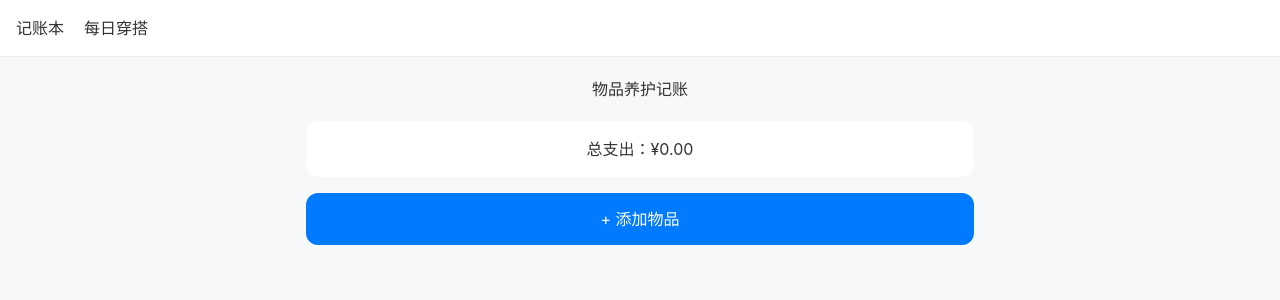
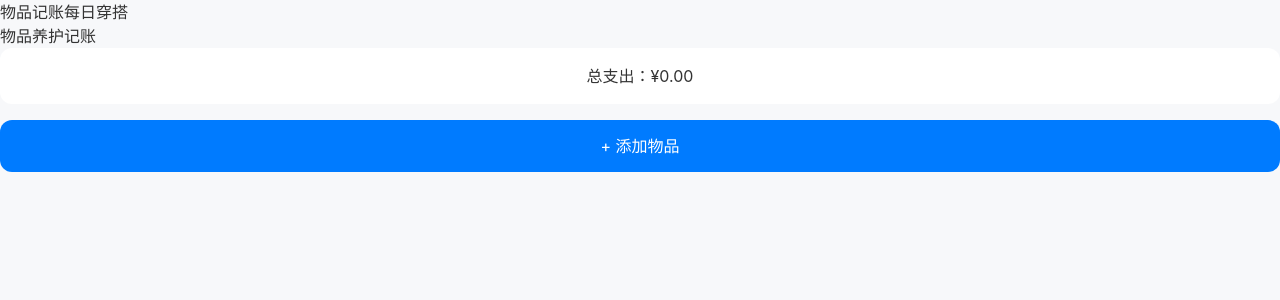
Before and after one commit to cancan1945815-dotcom/life-cost-control, a React app: page / in a window 1280 px wide. Shown: the top 300 px of the page. Built offline with nearby package versions, Linux system fonts and the light colour scheme; the HTML template or start-up script is replaced by a standard one.

Commit message:
重新分组

```diff
--- a/src/App.jsx
+++ b/src/App.jsx
@@ -1,45 +1,11 @@
 import { useState, useEffect } from 'react';
-import { BrowserRouter as Router, Routes, Route, Link } from 'react-router-dom';
 import './App.css';
 
-// 穿搭页面
-function DailyOutfitPage() {
-  const [outfits, setOutfits] = useState(() => {
-    const saved = localStorage.getItem('outfits');
-    return saved ? JSON.parse(saved) : [];
-  });
+function App() {
+  // 页面切换：cost = 记账, outfit = 每日穿搭
+  const [page, setPage] = useState('cost');
 
-  useEffect(() => {
-    localStorage.setItem('outfits', JSON.stringify(outfits));
-  }, [outfits]);
-
-  const addOutfit = (item) => {
-    setOutfits([...outfits, { id: Date.now(), ...item }]);
-  };
-
-  const deleteOutfit = (id) => {
-    setOutfits(outfits.filter(i => i.id !== id));
-  };
-
-  return (
-    <div className="page">
-      <h2>每日穿搭</h2>
-      <div className="outfit-list">
-        {outfits.map(item => (
-          <div key={item.id} className="card">
-            {item.image && <img src={item.image} alt="" />}
-            <h3>{item.name}</h3>
-            <div className="tag">{item.category}</div>
-            <button onClick={() => deleteOutfit(item.id)}>删除</button>
-          </div>
-        ))}
-      </div>
-    </div>
-  );
-}
-
-// 主记账页面
-function CostControlPage() {
+  // ============== 记账数据 ==============
   const [items, setItems] = useState(() => {
     const saved = localStorage.getItem('items');
     return saved ? JSON.parse(saved) : [];
@@ -77,16 +43,39 @@ function CostControlPage() {
   };
 
   const addTransaction = (itemId, data) => {
-    setTransactions([
-      ...transactions,
-      { id: Date.now(), itemId, ...data }
-    ]);
+    setTransactions([...transactions, { id: Date.now(), itemId, ...data }]);
+  };
+
+  // ============== 穿搭数据 ==============
+  const [outfits, setOutfits] = useState(() => {
+    const saved = localStorage.getItem('outfits');
+    return saved ? JSON.parse(saved) : [];
+  });
+
+  const addOutfit = (item) => {
+    setOutfits([...outfits, { id: Date.now(), ...item }]);
+  };
+
+  const deleteOutfit = (id) => {
+    setOutfits(outfits.filter(i => i.id !== id));
   };
 
   return (
-    <div className="page">
+    <div className="app">
+      {/* 顶部切换栏 */}
+      <div className="tab-bar">
+        <button className={page === 'cost' ? 'active' : ''} onClick={() => setPage('cost')}>
+          物品记账
+        </button>
+        <button className={page === 'outfit' ? 'active' : ''} onClick={() => setPage('outfit')}>
+          每日穿搭
+        </button>
+      </div>
+
+      {/* 记账页面 */}
+      {page === 'cost' && (
+        <div className="page-content">
           <h2>物品养护记账</h2>
-
           <div className="summary">
             <p>总支出：¥{totalCost.toFixed(2)}</p>
           </div>
@@ -95,10 +84,10 @@ function CostControlPage() {
             + 添加物品
           </button>
 
-      {/* 浮窗表单 */}
+          {/* 浮窗 */}
           {showModal && (
             <div className="modal-overlay" onClick={() => setShowModal(false)}>
-          <div className="modal" onClick={e => e.stopPropagation()}>
+              <div className="modal" onClick={(e) => e.stopPropagation()}>
                 <h3>添加物品</h3>
                 <ItemForm onAddItem={addItem} onClose={() => setShowModal(false)} />
               </div>
@@ -113,10 +102,34 @@ function CostControlPage() {
             onAddTransaction={addTransaction}
           />
         </div>
+      )}
+
+      {/* 穿搭页面 */}
+      {page === 'outfit' && (
+        <div className="page-content">
+          <h2>每日穿搭</h2>
+          <div className="outfit-grid">
+            {outfits.map((item) => (
+              <div key={item.id} className="outfit-card">
+                {item.image && <img src={item.image} alt="" />}
+                <h4>{item.name}</h4>
+                <div className="tag">{item.category}</div>
+                <button className="del-btn" onClick={() => deleteOutfit(item.id)}>删除</button>
+              </div>
+            ))}
+          </div>
+          <button className="add-btn" onClick={() => {
+            const name = prompt('穿搭名称');
+            if (!name) return;
+            addOutfit({ name, category: '穿搭', image: null });
+          }}>+ 添加穿搭</button>
+        </div>
+      )}
+    </div>
   );
 }
 
-// 物品表单（浮窗里面）
+// 物品表单（浮窗）
 function ItemForm({ onAddItem, onClose }) {
   const [name, setName] = useState('');
   const [category, setCategory] = useState('');
@@ -135,13 +148,17 @@ function ItemForm({ onAddItem, onClose }) {
     r.readAsDataURL(f);
   };
 
+  const calc = (str) => {
+    try { return Function(`'use strict';return (${str})`)(); } catch { return 0; }
+  };
+
   const submit = (e) => {
     e.preventDefault();
     const finalCat = category === '其他' ? customCat : category;
     onAddItem({
       name,
       category: finalCat,
-      price: Number(price) || 0,
+      price: calc(price),
       additionalCost: Number(addCost) || 0,
       purchaseDate,
       expireDate,
@@ -152,10 +169,10 @@ function ItemForm({ onAddItem, onClose }) {
   return (
     <form onSubmit={submit} className="item-form">
       <label>物品名称</label>
-      <input value={name} onChange={e => setName(e.target.value)} required />
+      <input value={name} onChange={(e) => setName(e.target.value)} required />
 
       <label>分类</label>
-      <select value={category} onChange={e => setCategory(e.target.value)} required>
+      <select value={category} onChange={(e) => setCategory(e.target.value)} required>
         <option value="">请选择</option>
         <option>衣</option>
         <option>食</option>
@@ -170,21 +187,21 @@ function ItemForm({ onAddItem, onClose }) {
       {category === '其他' && (
         <>
           <label>自定义分类</label>
-          <input value={customCat} onChange={e => setCustomCat(e.target.value)} required />
+          <input value={customCat} onChange={(e) => setCustomCat(e.target.value)} required />
         </>
       )}
 
-      <label>价格（可直接写 100+50-20）</label>
-      <input value={price} onChange={e => setPrice(e.target.value)} />
+      <label>价格（支持 100+50-20）</label>
+      <input value={price} onChange={(e) => setPrice(e.target.value)} />
 
       <label>附加成本</label>
-      <input value={addCost} onChange={e => setAddCost(e.target.value)} />
+      <input value={addCost} onChange={(e) => setAddCost(e.target.value)} />
 
       <label>购买日期（可不选）</label>
-      <input type="date" value={purchaseDate} onChange={e => setPurchaseDate(e.target.value)} />
+      <input type="date" value={purchaseDate} onChange={(e) => setPurchaseDate(e.target.value)} />
 
       <label>到期时间（可清空）</label>
-      <input type="date" value={expireDate} onChange={e => setExpireDate(e.target.value)} />
+      <input type="date" value={expireDate} onChange={(e) => setExpireDate(e.target.value)} />
 
       <label>图片</label>
       <input type="file" accept="image/*" onChange={handleImage} />
@@ -201,10 +218,9 @@ function ItemForm({ onAddItem, onClose }) {
 // 物品列表
 function ItemList({ items, transactions, onDeleteItem, onDuplicateItem, onAddTransaction }) {
   const [expanded, setExpanded] = useState(null);
-
   return (
     <div className="item-list">
-      {items.map(item => (
+      {items.map((item) => (
         <div key={item.id} className="item-card">
           <div className="card-head" onClick={() => setExpanded(expanded === item.id ? null : item.id)}>
             <div>
@@ -224,12 +240,10 @@ function ItemList({ items, transactions, onDeleteItem, onDuplicateItem, onAddTra
 
           {expanded === item.id && (
             <div className="detail">
-              <h4>记账</h4>
+              <h4>记账记录</h4>
               <TransactionForm itemId={item.id} onAdd={onAddTransaction} />
               <div className="trans-list">
-                {transactions
-                  .filter(t => t.itemId === item.id)
-                  .map(t => (
+                {transactions.filter(t => t.itemId === item.id).map((t) => (
                   <div key={t.id} className="trans-item">
                     <span>{t.date}</span>
                     <span>¥{t.amount}</span>
@@ -260,28 +274,12 @@ function TransactionForm({ itemId, onAdd }) {
 
   return (
     <form onSubmit={submit} className="trans-form">
-      <input type="number" placeholder="金额" value={amount} onChange={e => setAmount(e.target.value)} required />
-      <input type="date" value={date} onChange={e => setDate(e.target.value)} />
-      <input placeholder="备注" value={note} onChange={e => setNote(e.target.value)} />
+      <input type="number" placeholder="金额" value={amount} onChange={(e) => setAmount(e.target.value)} required />
+      <input type="date" value={date} onChange={(e) => setDate(e.target.value)} />
+      <input placeholder="备注" value={note} onChange={(e) => setNote(e.target.value)} />
       <button type="submit">记录</button>
     </form>
   );
 }
 
-// 入口
-function App() {
-  return (
-    <Router>
-      <div className="nav">
-        <Link to="/">记账本</Link>
-        <Link to="/outfit">每日穿搭</Link>
-      </div>
-      <Routes>
-        <Route path="/" element={<CostControlPage />} />
-        <Route path="/outfit" element={<DailyOutfitPage />} />
-      </Routes>
-    </Router>
-  );
-}
-
 export default App;
```
Lines whose indentation alone changed are shown as unchanged.
